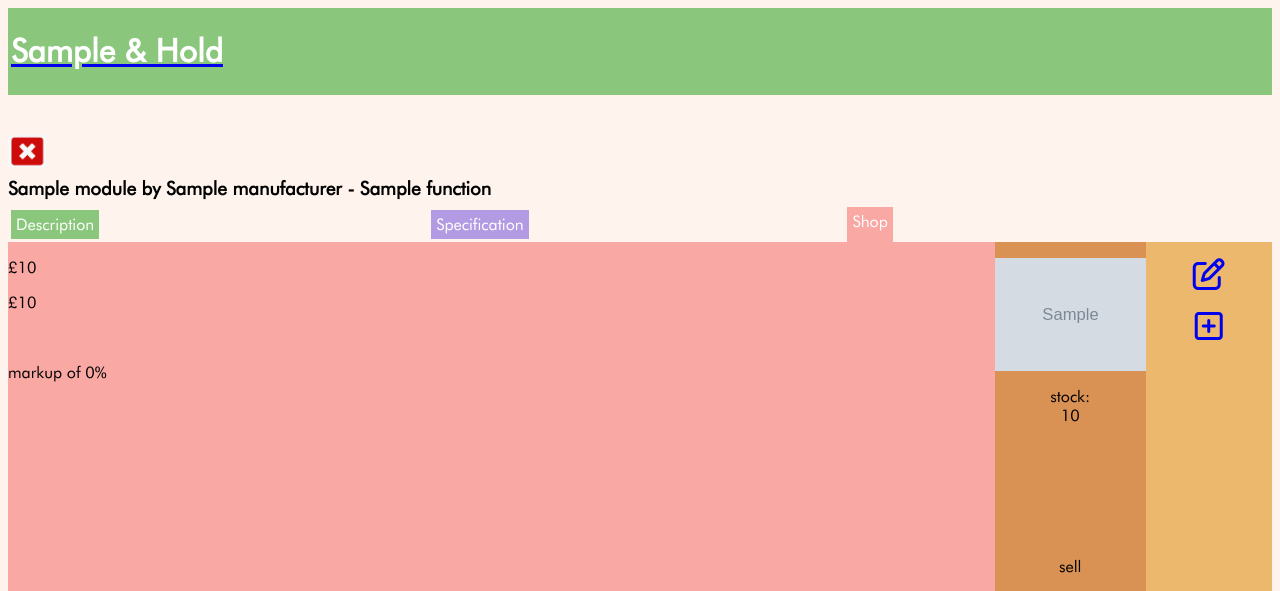
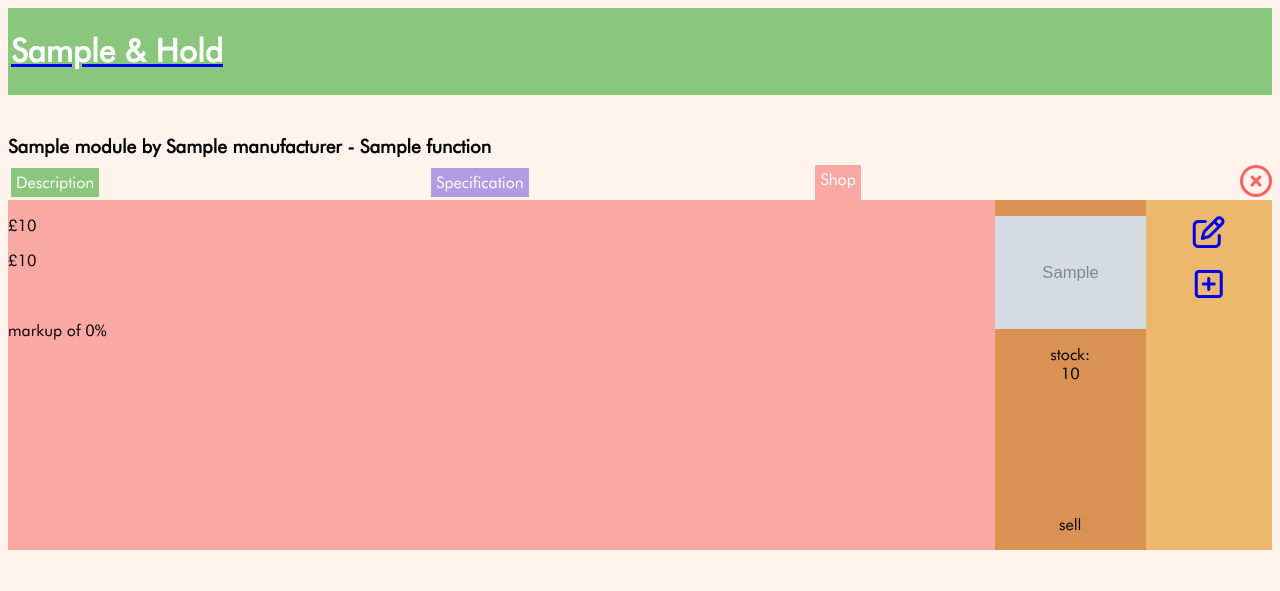
Before and after one commit to dcallus/Sample-n-Hold, a Flask app: page /modules/1/shop in a window 1280 px wide. Shown: the top 591 px of the page. Run offline with Flask 2, Linux system fonts and the light colour scheme; grey boxes marked "Sample" are stand-in pictures; a database or web service that is not in the repository returns one stand-in record (values such as "Sample title"); some libraries are stand-ins or nearby versions.

Commit message:
added exit button to all indepth views except, description

```diff
--- a/sample_hold/static/css/style.css
+++ b/sample_hold/static/css/style.css
@@ -35,6 +35,15 @@ fieldset {
 
 h3 {
     margin: 0;
+}
+
+h3 a {
+    color: black;
+    text-decoration: none;
+}
+
+h3 a:hover {
+    text-decoration: underline;
 }
 
 #header {
@@ -238,7 +247,7 @@ pre {
     margin-bottom: 1em;
 }
 
-#close-module {
+/* #close-module {
     margin-top: 0px;
     padding-right: 18px;
     padding-bottom: 12px;
@@ -247,6 +256,10 @@ pre {
     background: url('/static/images/close.png');
     background-size: cover;
     background-repeat: no-repeat;
+} */
+
+.close {
+    color: rgba(255, 0, 0, 0.6);
 }
 
 .delete-button {
--- a/sample_hold/templates/modules/edit.html
+++ b/sample_hold/templates/modules/edit.html
@@ -15,6 +15,7 @@
             <nav class="desc-tab">Description</nav>
             <nav class="spec-tab">Specification</nav>
             <nav class='shop-tab'>Shop</nav>
+            <a href="/modules"><nav class='close'><i class="far fa-times-circle fa-2x"></i></nav></a>
         </span>
 
         <section class='info-box'>
--- a/sample_hold/templates/modules/module_base.html
+++ b/sample_hold/templates/modules/module_base.html
@@ -1,9 +1,9 @@
 <div class="module">
     <div class="content">
       <span id="header">
-        <h3>{{module.name}} by {{module.manufacturer.name}} - {{module.function}}</h3>
+        <h3>{{module.name}} by <a href="/manufacturers/{{module.manufacturer.id}}">{{module.manufacturer.name}}</a> - {{module.function}}</h3>
       </span>
-      <!-- <a href="/modules/{{module.id}}">{{module.name}}</a> -->
+
 
 
       <!-- called by specification.html -->
--- a/sample_hold/templates/modules/new.html
+++ b/sample_hold/templates/modules/new.html
@@ -13,6 +13,7 @@
             <nav class="desc-tab">Description</nav>
             <nav class="spec-tab">Specification</nav>
             <nav class='shop-tab'>Shop</nav>
+            <a href="/modules"><nav class='close'><i class="far fa-times-circle fa-2x"></i></nav></a>
         </span>
 
         <section class='info-box'>
--- a/sample_hold/templates/modules/shop.html
+++ b/sample_hold/templates/modules/shop.html
@@ -5,6 +5,7 @@
   <nav class="desc-tab" style="border: 3px solid rgb(254, 243, 237);"><a href="/modules/{{module.id}}">Description</nav>
   <nav class="spec-tab" style="border: 3px solid rgb(254, 243, 237);"> <a href="/modules/{{module.id}}/specification">Specification</a></nav>
   <nav class='shop-tab'> <a href="/modules/{{module.id}}/shop">Shop</a></nav>
+  <a href="/modules"><nav class='close'><i class="far fa-times-circle fa-2x"></i></nav></a>
 </span>
 
 <section class='info-box'>
--- a/sample_hold/templates/modules/show.html
+++ b/sample_hold/templates/modules/show.html
@@ -1,8 +1,6 @@
 {% extends "base.html" %}
 {% block content %}
 
-<a href="/modules">
-<nav id="close-module">
 
 </nav>
 </a>
--- a/sample_hold/templates/modules/show_shop.html
+++ b/sample_hold/templates/modules/show_shop.html
@@ -1,11 +1,7 @@
 {% extends "base.html" %}
 {% block content %}
 
-<a href="/modules">
-<nav id="close-module">
 
-</nav>
-</a>
 
 {% include 'modules/shop.html' %}
 
--- a/sample_hold/templates/modules/show_spec.html
+++ b/sample_hold/templates/modules/show_spec.html
@@ -1,11 +1,6 @@
 {% extends "base.html" %}
 {% block content %}
 
-<a href="/modules">
-<nav id="close-module">
-
-</nav>
-</a>
 
 {% include 'modules/specification.html' %}
 
--- a/sample_hold/templates/modules/specification.html
+++ b/sample_hold/templates/modules/specification.html
@@ -5,6 +5,7 @@
   <nav class="desc-tab" style="border: 3px solid rgb(254, 243, 237);"><a href="/modules/{{module.id}}">Description</nav>
   <nav class="spec-tab"> <a href="/modules/{{module.id}}/specification">Specification</a></nav>
   <nav class='shop-tab' style="border: 3px solid rgb(254, 243, 237);"> <a href="/modules/{{module.id}}/shop">Shop</a></nav>
+  <a href="/modules"><nav class='close'><i class="far fa-times-circle fa-2x"></i></nav></a>
 </span>
 
 <section class='info-box'>
```
